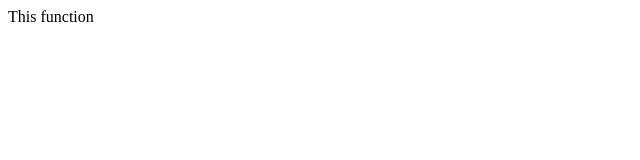
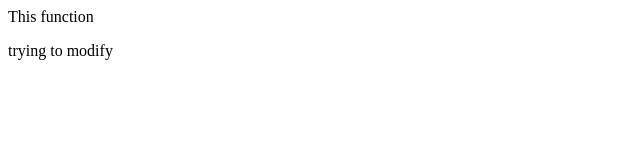
Before and after one commit to Islam-DS/LocalRepo, a plain HTML site: page index.html in a window 1280 px wide. Shown: the whole page, without its empty margins (0-640 px from the left). Drawn offline with Linux system fonts and the light colour scheme.

Commit message:
Add new feature

```diff
--- a/index.html
+++ b/index.html
@@ -1 +1,2 @@
 <p> This function <P>
+    <p> trying to modify <p>
```
